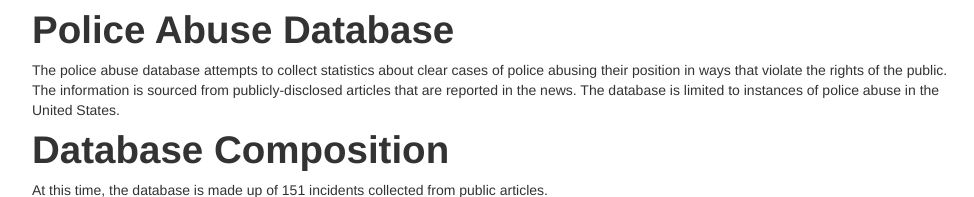
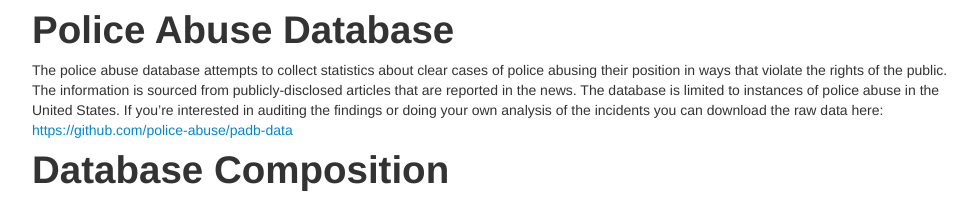
Before and after one commit to police-abuse/padb-data, a plain HTML site: page index.html in a window 1280 px wide. Shown: the top 197 px of the page, without its empty margins (138-1112 px from the left). Drawn offline with nearby package versions, Linux system fonts and the light colour scheme; some packages are replaced by stand-ins of ours.

Commit message:
adds link to raw data

```diff
--- a/index.html
+++ b/index.html
@@ -55,7 +55,7 @@ if (window.hljs && document.readyState && document.readyState === "complete") {
 </div>
 
 
-<p>The police abuse database attempts to collect statistics about clear cases of police abusing their position in ways that violate the rights of the public. The information is sourced from publicly-disclosed articles that are reported in the news. The database is limited to instances of police abuse in the United States.</p>
+<p>The police abuse database attempts to collect statistics about clear cases of police abusing their position in ways that violate the rights of the public. The information is sourced from publicly-disclosed articles that are reported in the news. The database is limited to instances of police abuse in the United States. If you’re interested in auditing the findings or doing your own analysis of the incidents you can download the raw data here: <a href="https://github.com/police-abuse/padb-data">https://github.com/police-abuse/padb-data</a></p>
 <div id="database-composition" class="section level1">
 <h1>Database Composition</h1>
 <p>At this time, the database is made up of 151 incidents collected from public articles.</p>
```
